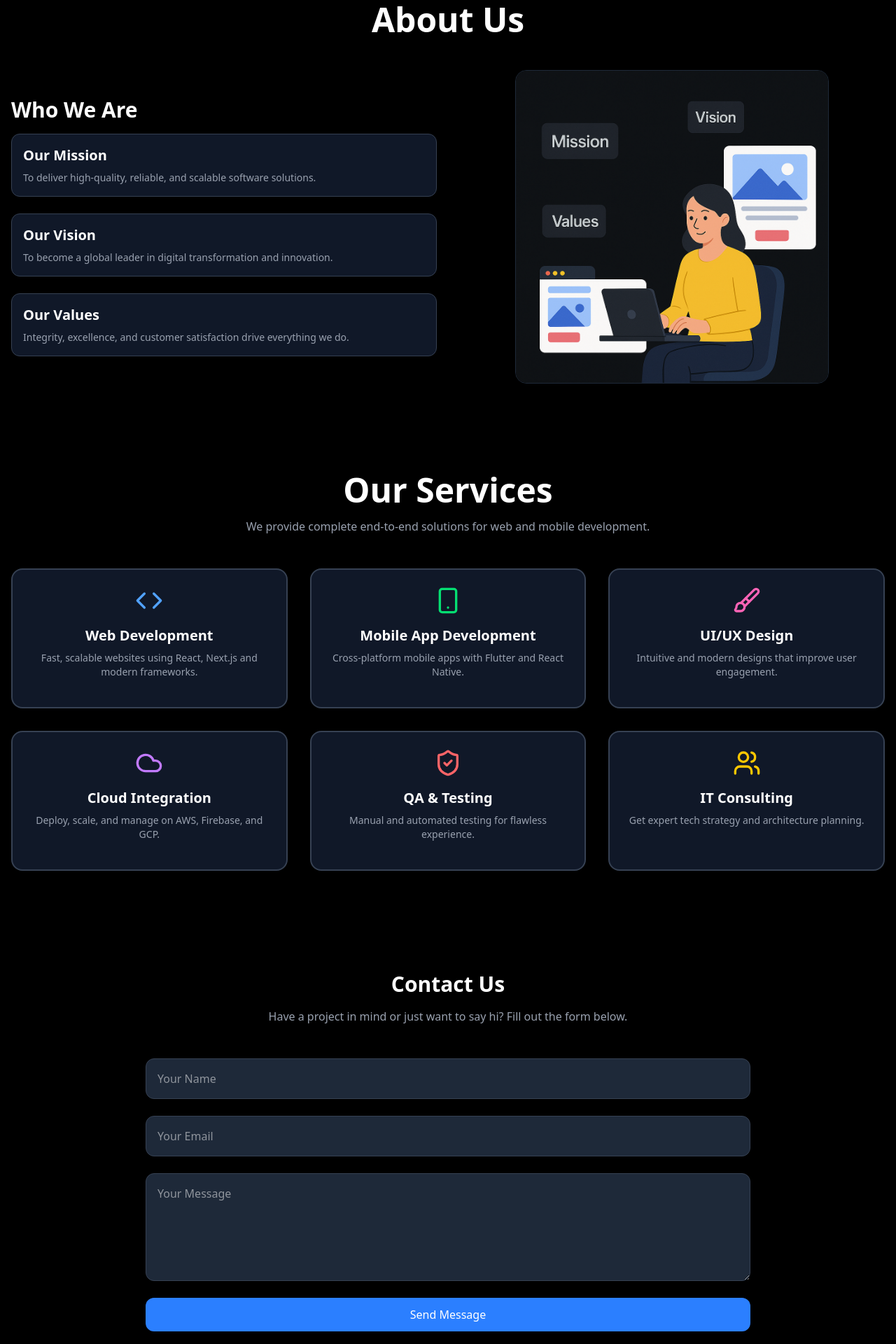
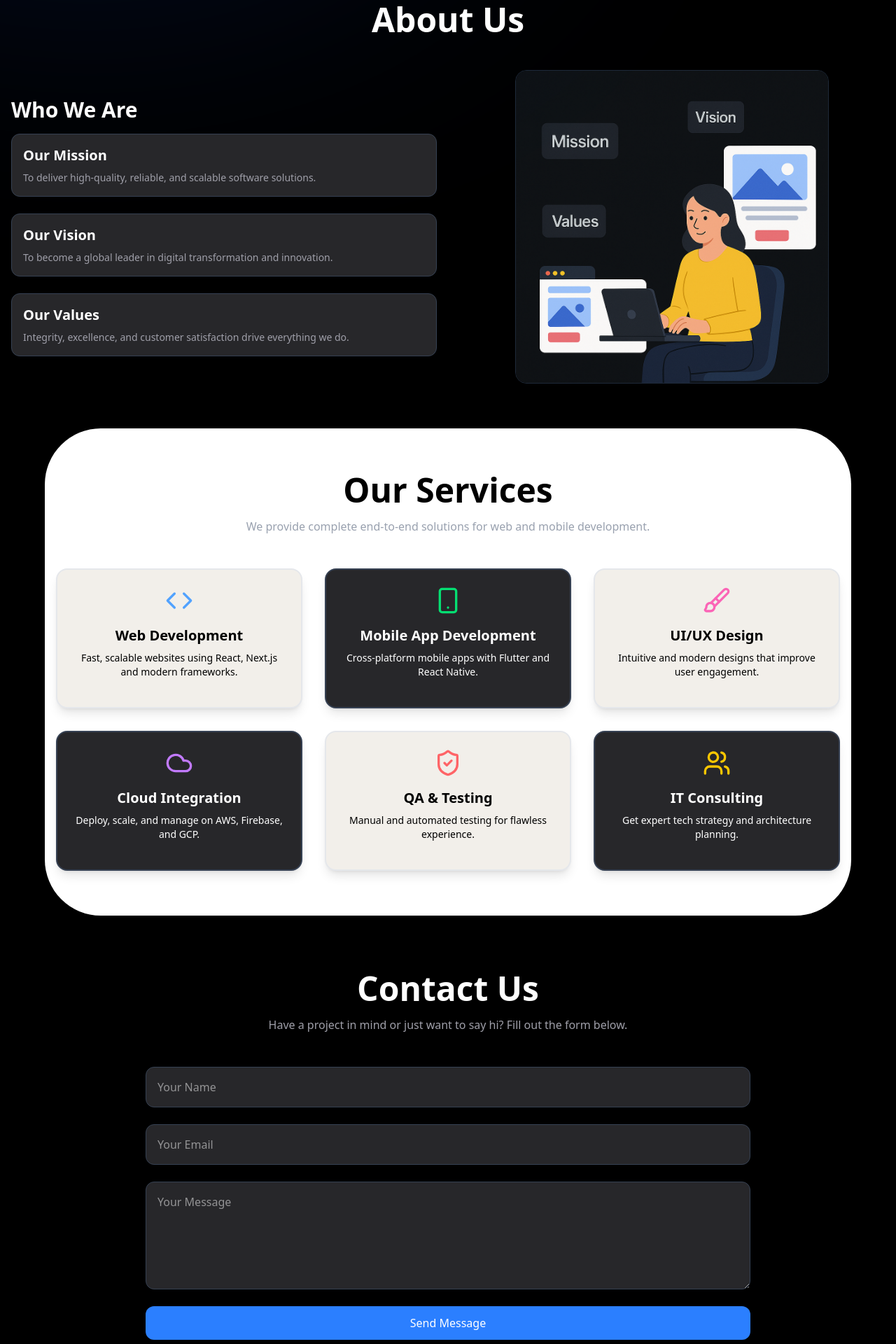
Before and after one commit to rahulp1262003/Newaurainfo, a React (Vite) app: page / in a window 1280 px wide. Shown: the part 860-2780 px from the top of the page at 70% size. Built offline with nearby package versions, Linux system fonts and the light colour scheme.

Commit message:
change ui

```diff
--- a/src/App.jsx
+++ b/src/App.jsx
@@ -5,6 +5,7 @@ import ServicesSection from './components/Services'
 import ContactSection from './components/ContactUS'
 import AboutSection from './components/About'
 import Footer from './components/Footer'
+import ProjectSection from './components/Project'
 
 function App() {
   return (
@@ -13,6 +14,7 @@ function App() {
       <HeroSection />
       <AboutSection />
       <ServicesSection />
+      {/* <ProjectSection /> */}
       <ContactSection />
       <Footer />
     </>
--- a/src/components/About.jsx
+++ b/src/components/About.jsx
@@ -4,28 +4,28 @@ import aboutImg from "../assets/about.png"; // Ensure this file exists
 export default function AboutSection() {
     return (
         <section id="about" className="py-16 bg-black text-white">
-            <div className="max-w-7xl mx-auto px-4 text-center mb-12">
+            <div className="max-w-7xl mx-auto px-4 text-center mb-12 relative">
                 <h2 className="text-5xl font-bold">About Us</h2>
             </div>
             <div className="max-w-7xl mx-auto px-4 grid grid-cols-1 md:grid-cols-2 gap-8 items-center">
-                <div className="space-y-6">
+                <div className="space-y-6 relative">
                     <h2 className="text-3xl font-bold mb-4">Who We Are</h2>
                     <div className="grid gap-6">
-                        <div className="bg-gray-900 p-4 rounded-xl shadow border border-gray-700">
+                        <div className="bg-zinc-800 p-4 rounded-xl shadow border border-gray-700">
                             <h3 className="text-xl font-semibold text-white mb-2">Our Mission</h3>
-                            <p className="text-gray-400 text-sm">
+                            <p className="text-zinc-400 text-sm">
                                 To deliver high-quality, reliable, and scalable software solutions.
                             </p>
                         </div>
-                        <div className="bg-gray-900 p-4 rounded-xl shadow border border-gray-700">
+                        <div className="bg-zinc-800 p-4 rounded-xl shadow border border-gray-700">
                             <h3 className="text-xl font-semibold text-white mb-2">Our Vision</h3>
-                            <p className="text-gray-400 text-sm">
+                            <p className="text-zinc-400 text-sm">
                                 To become a global leader in digital transformation and innovation.
                             </p>
                         </div>
-                        <div className="bg-gray-900 p-4 rounded-xl shadow border border-gray-700">
+                        <div className="bg-zinc-800 p-4 rounded-xl shadow border border-gray-700">
                             <h3 className="text-xl font-semibold text-white mb-2">Our Values</h3>
-                            <p className="text-gray-400 text-sm">
+                            <p className="text-zinc-400 text-sm">
                                 Integrity, excellence, and customer satisfaction drive everything we do.
                             </p>
                         </div>
--- a/src/components/ContactUS.jsx
+++ b/src/components/ContactUS.jsx
@@ -41,7 +41,7 @@ export default function ContactSection() {
     <section id="contact" className="py-20 bg-black text-white">
       <div className="max-w-4xl mx-auto px-4">
         <motion.h2
-          className="text-3xl font-bold text-center mb-4"
+          className="text-5xl font-bold text-center mb-4"
           initial="hidden"
           whileInView="visible"
           viewport={{ once: true }}
@@ -51,7 +51,7 @@ export default function ContactSection() {
           Contact Us
         </motion.h2>
         <motion.p
-          className="text-center text-gray-400 mb-12"
+          className="text-center text-zinc-400 mb-12"
           initial="hidden"
           whileInView="visible"
           viewport={{ once: true }}
@@ -77,7 +77,7 @@ export default function ContactSection() {
             value={formData.name}
             onChange={handleChange}
             required
-            className="bg-gray-800 text-white p-4 rounded-xl border border-gray-700 focus:outline-none focus:ring-2 focus:ring-blue-400"
+            className="bg-zinc-800 text-white p-4 rounded-xl border border-gray-700 focus:outline-none focus:ring-2 focus:ring-blue-400"
           />
           <input
             type="email"
@@ -86,7 +86,7 @@ export default function ContactSection() {
             value={formData.email}
             onChange={handleChange}
             required
-            className="bg-gray-800 text-white p-4 rounded-xl border border-gray-700 focus:outline-none focus:ring-2 focus:ring-blue-400"
+            className="bg-zinc-800 text-white p-4 rounded-xl border border-gray-700 focus:outline-none focus:ring-2 focus:ring-blue-400"
           />
           <textarea
             name="message"
@@ -95,7 +95,7 @@ export default function ContactSection() {
             value={formData.message}
             onChange={handleChange}
             required
-            className="bg-gray-800 text-white p-4 rounded-xl border border-gray-700 focus:outline-none focus:ring-2 focus:ring-blue-400"
+            className="bg-zinc-800 text-white p-4 rounded-xl border border-gray-700 focus:outline-none focus:ring-2 focus:ring-blue-400"
           ></textarea>
           <button
             type="submit"
@@ -103,7 +103,7 @@ export default function ContactSection() {
           >
             Send Message
           </button>
-          {status && <p className="text-center text-sm text-gray-400">{status}</p>}
+          {status && <p className="text-center text-sm text-zinc-400">{status}</p>}
         </motion.form>
       </div>
     </section>
--- a/src/components/Footer.jsx
+++ b/src/components/Footer.jsx
@@ -11,7 +11,7 @@ export default function Footer() {
 
     return (
         <footer className="bg-gray-900 text-white py-8">
-            <div className="max-w-7xl mx-auto px-4 grid grid-cols-1 md:grid-cols-2 gap-8 text-center md:text-left">
+            <div className="max-w-7xl mx-auto px-4 grid grid-cols-1 md:grid-cols-2 gap-8 text-center md:text-left ">
                 <div>
                     <h3 className="text-xl font-semibold mb-2">Newaurainfo</h3>
                     <ul className="text-gray-400 text-sm space-y-1 md:flex">
--- a/src/components/HeroSection.jsx
+++ b/src/components/HeroSection.jsx
@@ -8,10 +8,14 @@ const fadeInUp = {
 
 export default function HeroSection() {
     return (
-        <section id="home" className="bg-black h-screen flex justify-center items-center text-white py-28">
-            <div className="max-w-6xl mx-auto px-4 text-center">
+        <section id="home" className="relative bg-black min-h-screen flex justify-center items-center text-white py-28 ">
+            {/* Blurred red spread effect */}
+            <div className="absolute max-md:top-[25%] max-md:w-[90vw] max-md:h-[100vw] max-md:left-[-40%] top-[-20%] left-[-20%]  w-[60vw] h-[60vw] bg-blue-600 rounded-full filter blur-[20vw] opacity-50 z-0"></div>
+
+            {/* Content */}
+            <div className="relative z-10 max-w-6xl mx-auto px-4 text-center">
                 <motion.h1
-                    className="text-4xl md:text-6xl font-bold mb-6"
+                    className="text-3xl sm:text-4xl md:text-6xl font-bold mb-6"
                     initial="hidden"
                     animate="visible"
                     variants={fadeInUp}
@@ -21,7 +25,7 @@ export default function HeroSection() {
                 </motion.h1>
 
                 <motion.p
-                    className="text-gray-400 text-lg md:text-xl mb-8"
+                    className="text-gray-400 text-base sm:text-lg md:text-xl mb-8"
                     initial="hidden"
                     animate="visible"
                     variants={fadeInUp}
@@ -38,7 +42,7 @@ export default function HeroSection() {
                 >
                     <a
                         href="#services"
-                        className="inline-flex items-center gap-2 px-6 py-3 bg-blue-600 hover:bg-blue-500 text-white rounded-full text-lg font-medium transition"
+                        className="inline-flex items-center gap-2 px-6 py-3 bg-blue-600 hover:bg-blue-500 text-white rounded-full text-base sm:text-lg font-medium transition"
                     >
                         Explore Services <ArrowRight className="w-5 h-5" />
                     </a>
--- a/src/components/Navbar.jsx
+++ b/src/components/Navbar.jsx
@@ -23,8 +23,8 @@ export default function Navbar() {
     };
 
     return (
-        <header className="fixed w-full z-50 bg-black bg-opacity-90 text-white shadow">
-            <div className="max-w-7xl mx-auto px-4 py-4 flex items-center justify-between">
+        <header className="fixed w-full z-50 bg-transparent backdrop-blur-xl text-white">
+            <div className=" max-w-7xl mx-auto px-4 py-4 flex items-center justify-between">
                 <a href="#home" className="text-2xl font-bold text-blue-500">
                     Newaurainfo
                 </a>
--- /dev/null
+++ b/src/components/Project.jsx
@@ -0,0 +1,82 @@
+import { motion } from "framer-motion";
+
+const projects = [
+    {
+        title: "E-Commerce App",
+        image: "https://cdn.dribbble.com/userupload/17919100/file/original-4040769ee756ae0a166b1cedb84e9567.jpg?resize=752x&vertical=center",
+        description: "A modern and scalable shopping experience built using Next.js, Stripe, and Tailwind CSS.",
+        link: "#"
+    },
+    {
+        title: "Chat Application",
+        image: "https://cdn.dribbble.com/userupload/9508817/file/original-4a443e64eb7000c0234a27647ca72e3d.png?resize=752x&vertical=center",
+        description: "Real-time messaging platform using Socket.io, Node.js, and MongoDB.",
+        link: "#"
+    },
+    {
+        title: "Portfolio Website",
+        image: "https://cdn.dribbble.com/userupload/37179259/file/original-99fdefac96631e4668d231378941e405.jpg?resize=752x&vertical=center",
+        description: "Responsive and animated personal portfolio using React and Framer Motion.",
+        link: "#"
+    }
+];
+
+const fadeInUp = {
+    hidden: { opacity: 0, y: 40 },
+    visible: { opacity: 1, y: 0 }
+};
+
+export default function ProjectSection() {
+    return (
+        <section id="projects" className="py-20 bg-black text-white">
+            <div className="max-w-6xl mx-auto px-4">
+                <motion.h2
+                    className="text-5xl font-bold text-center mb-4"
+                    initial="hidden"
+                    whileInView="visible"
+                    viewport={{ once: true }}
+                    variants={fadeInUp}
+                    transition={{ duration: 0.5 }}
+                >
+                    Recent Projects
+                </motion.h2>
+                <motion.p
+                    className="text-center text-gray-400 mb-12"
+                    initial="hidden"
+                    whileInView="visible"
+                    viewport={{ once: true }}
+                    variants={fadeInUp}
+                    transition={{ duration: 0.6, delay: 0.2 }}
+                >
+                    Here's a look at some of our recent work.
+                </motion.p>
+
+                <div className="grid gap-10 md:grid-cols-3 sm:grid-cols-2 grid-cols-1">
+                    {projects.map((project, index) => (
+                        <motion.div
+                            key={index}
+                            className="bg-gray-900 rounded-2xl overflow-hidden shadow-lg hover:shadow-2xl transition"
+                            initial="hidden"
+                            whileInView="visible"
+                            viewport={{ once: true }}
+                            variants={fadeInUp}
+                            transition={{ duration: 0.5, delay: index * 0.2 }}
+                        >
+                            <img src={project.image} alt={project.title} className="w-full h-52 object-cover" />
+                            <div className="p-6">
+                                <h3 className="text-xl font-semibold mb-2">{project.title}</h3>
+                                <p className="text-gray-400 text-sm mb-4">{project.description}</p>
+                                <a
+                                    href={project.link}
+                                    className="text-blue-400 hover:text-blue-300 text-sm font-medium"
+                                >
+                                    View Project →
+                                </a>
+                            </div>
+                        </motion.div>
+                    ))}
+                </div>
+            </div>
+        </section>
+    );
+}
--- a/src/components/Services.jsx
+++ b/src/components/Services.jsx
@@ -41,7 +41,8 @@ const fadeInUp = {
 
 export default function ServicesSection() {
     return (
-        <section id="services" className="py-16 bg-black text-white">
+        <section id="services" className=" bg-black">
+            <div className="py-16 mx-[5%] max-md:mx-0 rounded-[5rem] bg-white text-black">
                 <div className="max-w-7xl mx-auto px-4 text-center">
                     <motion.h2
                         className="text-5xl font-bold mb-4"
@@ -69,7 +70,7 @@ export default function ServicesSection() {
                         {services.map((service, index) => (
                             <motion.div
                                 key={index}
-                            className="group border-2 bg-gray-900 border-gray-700 hover:border-blue-400 p-6 rounded-2xl shadow-lg hover:shadow-2xl transition duration-300"
+                                className={`group border-2 p-6 rounded-2xl shadow-lg hover:shadow-2xl transition duration-300 ${index % 2 === 0 ? 'bg-[#F2EFEA] text-black border-gray-200 hover:border-blue-400' : 'bg-zinc-800 text-white border-gray-700 hover:border-blue-400'}`}
                                 initial="hidden"
                                 whileInView="visible"
                                 viewport={{ once: true }}
@@ -77,13 +78,11 @@ export default function ServicesSection() {
                                 transition={{ duration: 0.6, delay: 0.2 + index * 0.1 }}
                             >
                                 <div className="mb-4 flex justify-center">{service.icon}</div>
-                            <h3 className="text-xl font-semibold text-white mb-2">{service.title}</h3>
-                            <p className="text-gray-400 text-sm mb-4">{service.description}</p>
-                            {/* <button className="mt-auto text-sm text-blue-400 hover:text-blue-300 transition">
-                                Learn More →
-                            </button> */}
+                                <h3 className="text-xl font-semibold mb-2">{service.title}</h3>
+                                <p className="text-sm mb-4">{service.description}</p>
                             </motion.div>
                         ))}
+                    </div>
                 </div>
             </div>
         </section>
```
Lines whose indentation alone changed are shown as unchanged.
